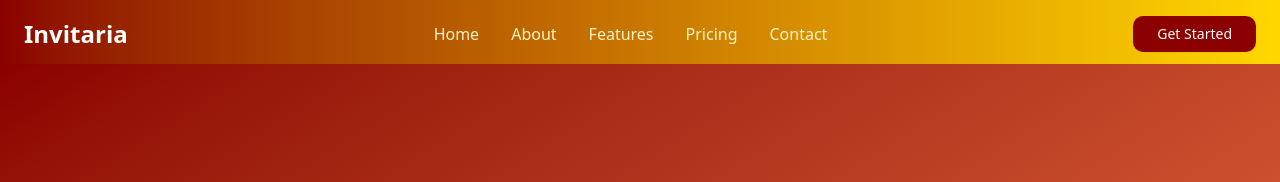
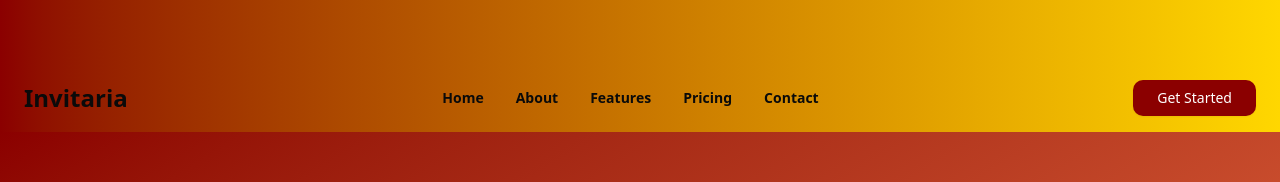
Before and after one commit to sukritiguin/matrimo.manager, a React (Vite) app in the folder client/: page / in a window 1280 px wide. Shown: the top 182 px of the page. Built offline with nearby package versions, Linux system fonts and the light colour scheme; no server answers; what fabric would draw is missing.

Commit message:
feat: refactor Navbar and UserButton components

```diff
--- a/client/src/components/common/navbar.tsx
+++ b/client/src/components/common/navbar.tsx
@@ -1,72 +1,49 @@
-import { useState, useEffect } from "react";
+import { useState } from "react";
 import { Link } from "react-router-dom";
 import { motion } from "framer-motion";
-import { Button } from "./../ui/button";
 import { Menu, X } from "lucide-react";
 import { UserButton } from "./user-button";
 
 export default function Navbar() {
-  const [isScrolled, setIsScrolled] = useState(false);
   const [menuOpen, setMenuOpen] = useState(false);
 
-  useEffect(() => {
-    const handleScroll = () => {
-      setIsScrolled(window.scrollY > 50);
-    };
-    window.addEventListener("scroll", handleScroll);
-    return () => window.removeEventListener("scroll", handleScroll);
-  }, []);
-
   return (
-    <motion.nav
-      initial={{ opacity: 0, y: -20 }}
-      animate={{ opacity: 1, y: 0 }}
-      className={`fixed top-0 left-0 w-full z-50 transition-all ${
-        isScrolled ? "bg-white shadow-md" : "bg-transparent"
-      }`}
-    >
+    <nav className={`w-full max-w-7xl z-50 transition-all`}>
       <div className="container mx-auto px-6 py-4 flex justify-between items-center">
         {/* Logo */}
-        <Link
-          to="/"
-          className={`text-2xl font-bold  ${
-            isScrolled ? "text-[var(--primary-maroon)]" : "text-white"
-          }`}
-        >
+        <Link to="/" className={`text-2xl font-bold capitalize roboto-slab`}>
           Invitaria
         </Link>
 
         {/* Desktop Menu */}
-        <div
-          className={`hidden md:flex space-x-8 ${isScrolled ? "text-black" : "text-amber-100"}`}
-        >
+        <div className={`hidden md:flex space-x-8`}>
           <Link
             to="/"
-            className={`hover:${!isScrolled ? "text-white" : "text-[var(--primary-maroon)]"} transition`}
+            className="font-semibold text-sm opacity-100 hover:text-muted-foreground transition-all duration-200 delay-100"
           >
             Home
           </Link>
           <Link
             to="/about"
-            className={`hover:${!isScrolled ? "text-white" : "text-[var(--primary-maroon)]"} transition`}
+            className="font-semibold text-sm opacity-100 hover:text-muted-foreground transition-all duration-200 delay-100"
           >
             About
           </Link>
           <Link
             to="/features"
-            className={`hover:${!isScrolled ? "text-white" : "text-[var(--primary-maroon)]"} transition`}
+            className="font-semibold text-sm opacity-100 hover:text-muted-foreground transition-all duration-200 delay-100"
           >
             Features
           </Link>
           <Link
             to="/pricing"
-            className={`hover:${!isScrolled ? "text-white" : "text-[var(--primary-maroon)]"} transition`}
+            className="font-semibold text-sm opacity-100 hover:text-muted-foreground transition-all duration-200 delay-100"
           >
             Pricing
           </Link>
           <Link
             to="/contact"
-            className={`hover:${!isScrolled ? "text-white" : "text-[var(--primary-maroon)]"} transition`}
+            className="font-semibold text-sm opacity-100 hover:text-muted-foreground transition-all duration-200 delay-100"
           >
             Contact
           </Link>
@@ -128,6 +105,6 @@ export default function Navbar() {
           </div>
         </motion.div>
       )}
-    </motion.nav>
+    </nav>
   );
 }
--- a/client/src/components/common/user-button.tsx
+++ b/client/src/components/common/user-button.tsx
@@ -3,9 +3,19 @@ import { Button } from "../ui/button";
 import { useMutation, useQueryClient } from "@tanstack/react-query";
 import { userLogout } from "@/services/auth.service";
 import { useSession } from "@/hooks/use-session";
+import { Avatar, AvatarFallback, AvatarImage } from "../ui/avatar";
+import { User2 } from "lucide-react";
+import {
+  DropdownMenu,
+  DropdownMenuContent,
+  DropdownMenuItem,
+  DropdownMenuTrigger,
+} from "../ui/dropdown-menu";
+import { useNavigate } from "react-router-dom";
 
 export const UserButton: React.FC<{ isMobile?: boolean }> = ({ isMobile }) => {
-  const { isAuthenticated } = useSession();
+  const { isAuthenticated, user } = useSession();
+  const navigate = useNavigate();
 
   const queryClient = useQueryClient();
 
@@ -42,7 +52,10 @@ export const UserButton: React.FC<{ isMobile?: boolean }> = ({ isMobile }) => {
   if (!isAuthenticated) {
     return (
       <div className="hidden md:block">
-        <Button className="bg-[var(--primary-maroon)] text-white px-6 py-2 rounded-lg">
+        <Button
+          className="bg-[var(--primary-maroon)] text-white px-6 py-2 rounded-lg"
+          onClick={() => navigate("/auth/login")}
+        >
           Get Started
         </Button>
       </div>
@@ -50,8 +63,21 @@ export const UserButton: React.FC<{ isMobile?: boolean }> = ({ isMobile }) => {
   }
 
   return (
-    <Button className="hidden md:block" onClick={() => logout()}>
-      <span className="text-sm font-medium ml-2">Logout</span>
-    </Button>
+    <DropdownMenu>
+      <DropdownMenuTrigger asChild className="hover:cursor-pointer">
+        {/* TODO: Add user avatar */}
+        <Avatar className="ring">
+          <AvatarImage />
+          <AvatarFallback>
+            <User2 className="size-5" />
+          </AvatarFallback>
+        </Avatar>
+      </DropdownMenuTrigger>
+      <DropdownMenuContent>
+        <DropdownMenuItem onClick={() => navigate("/profile")}>Profile</DropdownMenuItem>
+        <DropdownMenuItem onClick={() => navigate("/settings")}>Settings</DropdownMenuItem>
+        <DropdownMenuItem onClick={() => logout()}>Log out</DropdownMenuItem>
+      </DropdownMenuContent>
+    </DropdownMenu>
   );
 };
```
